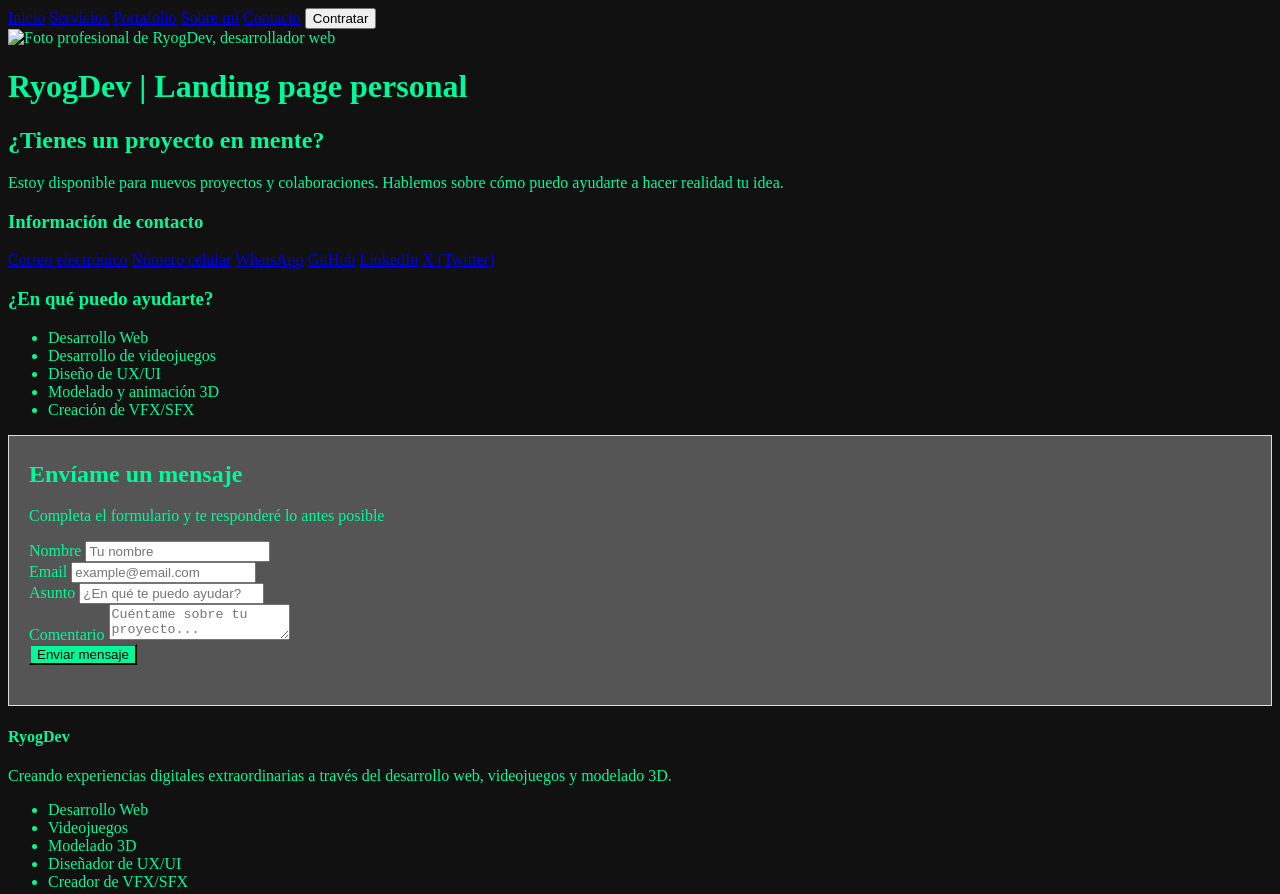
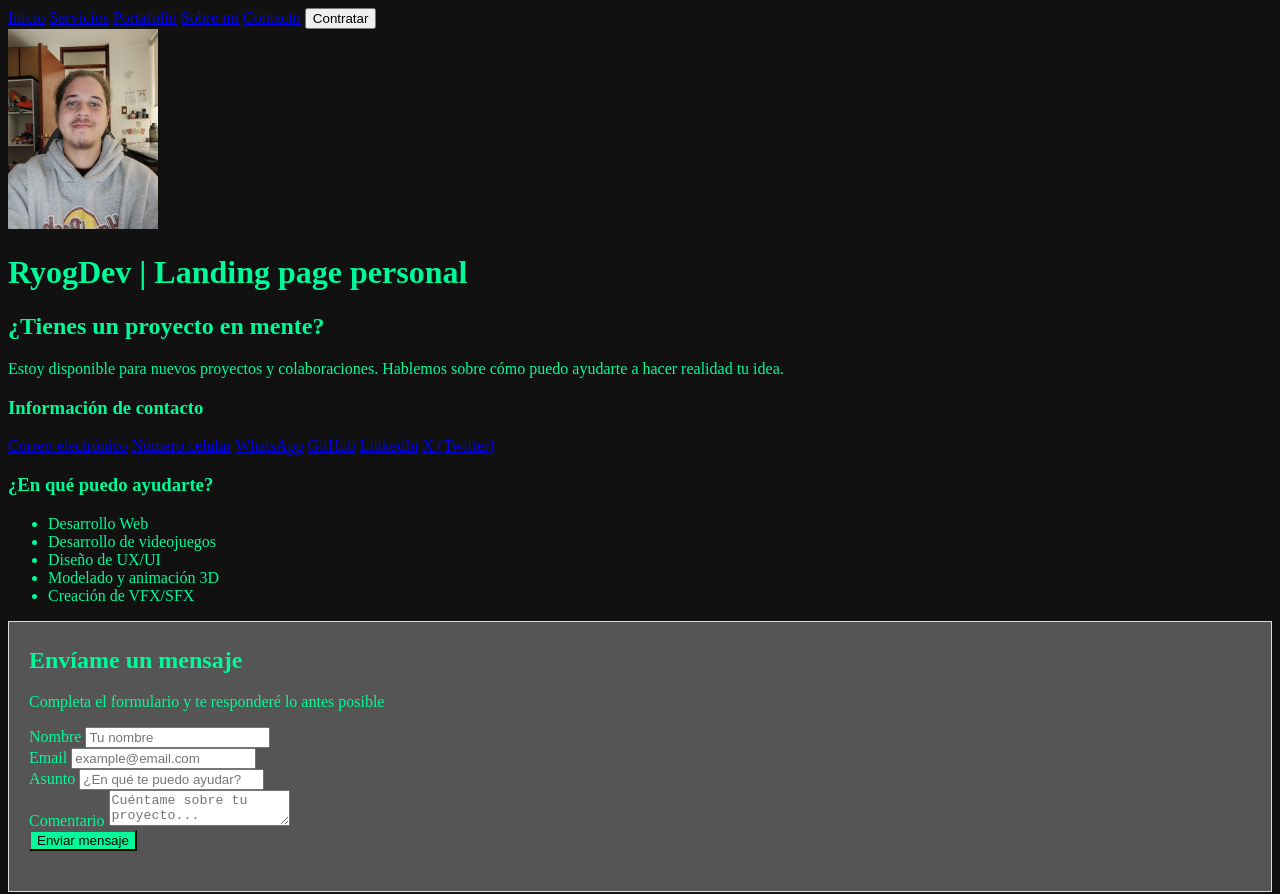
Before and after one commit to RyogIndieInc/landing-page-personal, a plain HTML site: page index.html in a window 1280 px wide. Shown: the top 894 px of the page. Drawn offline with Linux system fonts and the light colour scheme; the site is published under a folder, as on GitHub Pages, so addresses that start at the root find nothing.

Commit message:
arreglando la imagen que no se ve

```diff
--- a/index.html
+++ b/index.html
@@ -49,7 +49,7 @@
             <a href="#contacto">Contacto</a>
             <button>Contratar</button>
         </nav>
-        <img src="/img/preview.jpg" alt="Foto profesional de RyogDev, desarrollador web">
+        <img src="./img/preview.jpg" alt="Foto profesional de RyogDev, desarrollador web">
         <h1><strong>RyogDev | Landing page personal</strong></h1>
     </header>
 
```
